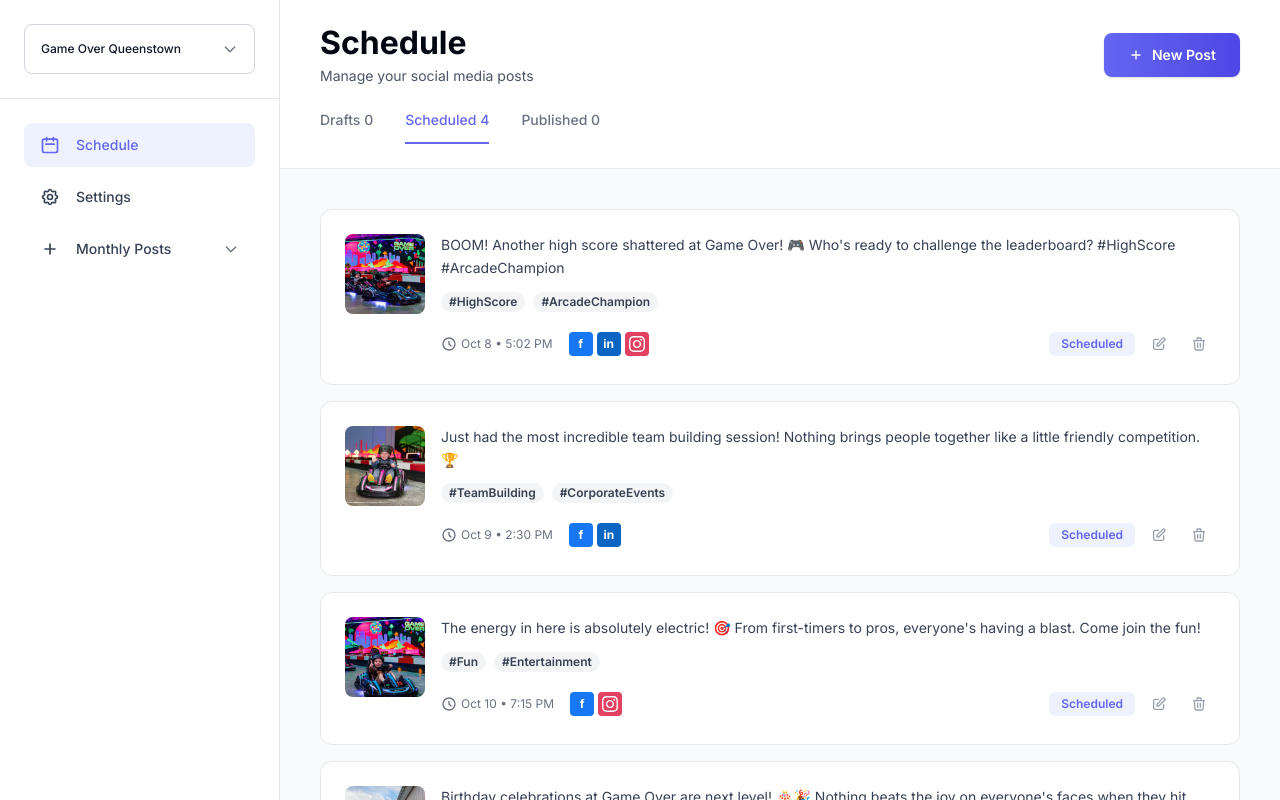
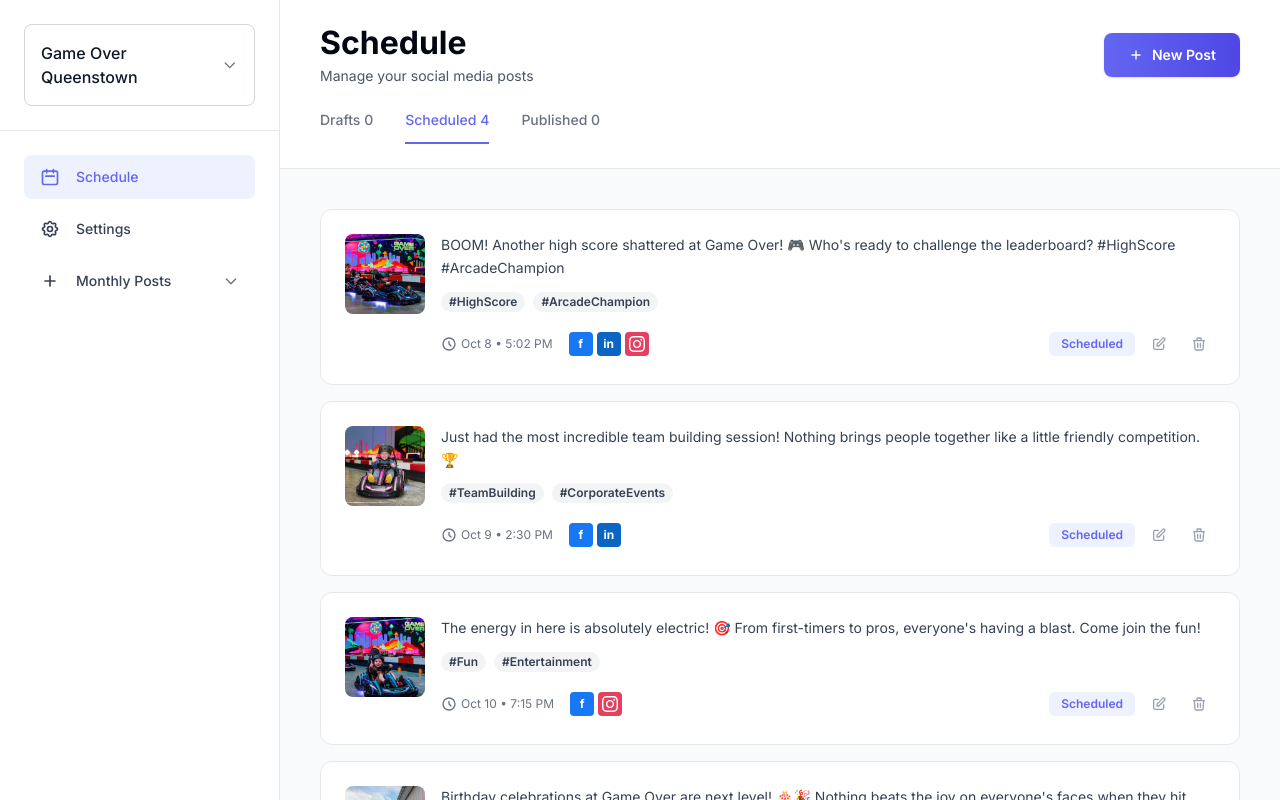
Before and after one commit to andrewferdinando/ferdyv2, a Next.js app: page /schedule in a window 1280 px wide. Built offline with nearby package versions, Linux system fonts and the light colour scheme.

Commit message:
fix: Make brand dropdown text size consistent
- Removed text-xs class from dropdown button text
- Now matches the text size of dropdown options
- Creates visual consistency between closed and open states

```diff
--- a/src/components/navigation/Sidebar.tsx
+++ b/src/components/navigation/Sidebar.tsx
@@ -71,7 +71,7 @@ export default function Sidebar({ className = '' }: SidebarProps) {
             onClick={() => setIsBrandDropdownOpen(!isBrandDropdownOpen)}
             className="w-full flex items-center justify-between p-4 text-left bg-white border border-gray-300 rounded-lg hover:border-gray-400 transition-all duration-200"
           >
-            <span className="font-medium text-gray-900 text-xs">Game Over Queenstown</span>
+            <span className="font-medium text-gray-900">Game Over Queenstown</span>
             <ChevronDownIcon className="w-4 h-4 text-gray-500" />
           </button>
 
```
